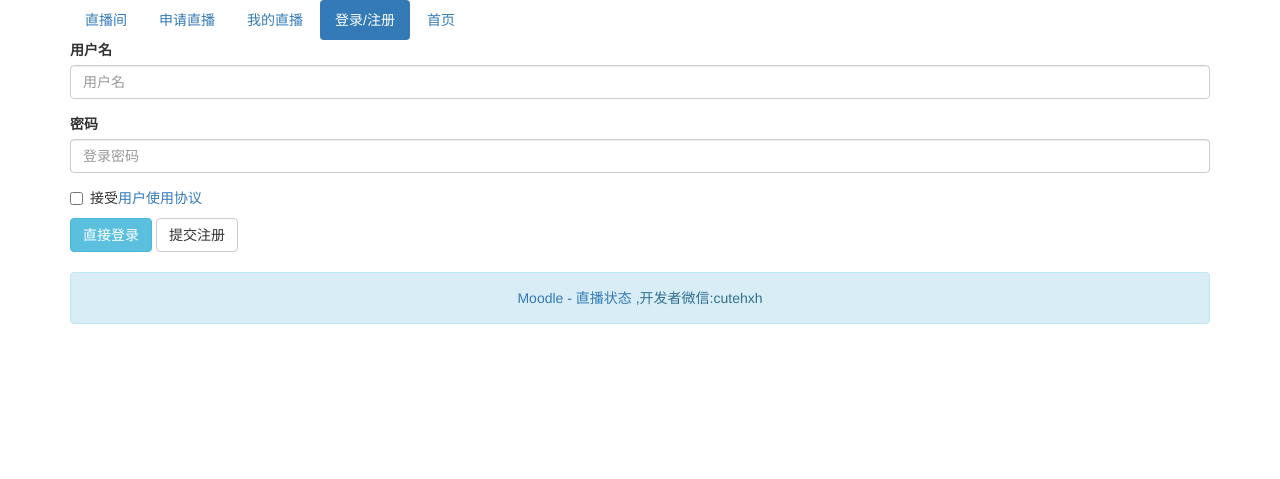
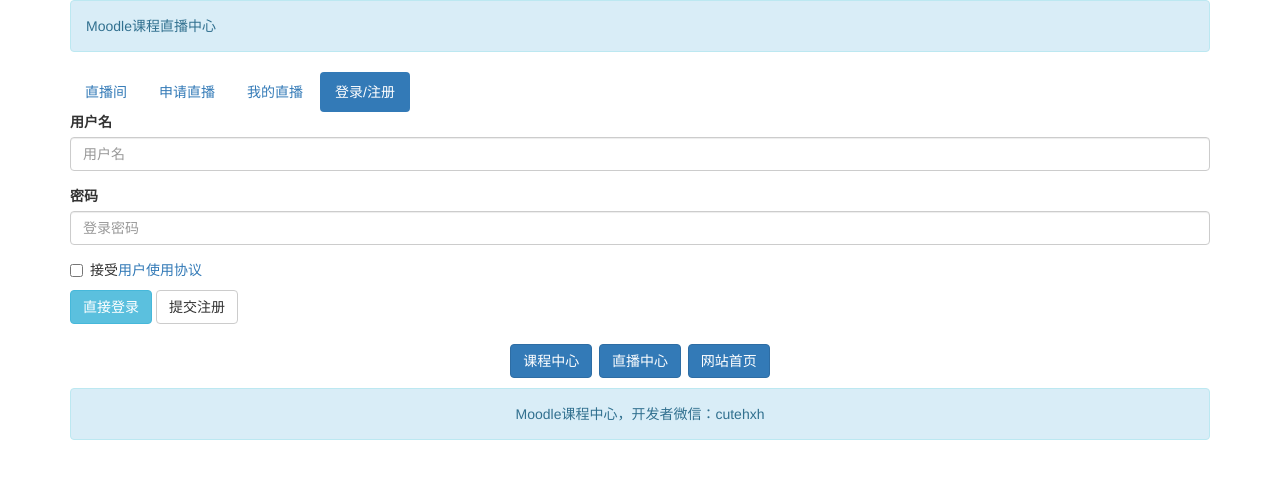
Before and after one commit to hxiaohua/live_php, a PHP site: page /login.php in a window 1280 px wide. Shown: the top 479 px of the page. Run offline with PHP 8.4, Linux system fonts and the light colour scheme.

Commit message:
优化后继续开源

```diff
--- a/asklive.php
+++ b/asklive.php
@@ -17,9 +17,9 @@ if(find_liveroom($user))
 	$Live->user=$user;
 	//输出直播信息
 	$msg="
-	直播间已经开通<br/><br/>
-	推流地址：rtmp://{$_SERVER['HTTP_HOST']}/hls/<br/><br/>
-	推流码：$Live->str<br/><br/>
+	您的直播间信息：<br/><br/>
+	推流地址：rtmp://{$_SERVER['HTTP_HOST']}/hls/<br/>
+	推流码：$Live->str<br/>
 	访问密码：$Live->pass<br/>";
 	require_once("teamplate/msg.php");
 	die();
--- a/lib/db_function.php
+++ b/lib/db_function.php
@@ -3,7 +3,6 @@ function check_login($username,$password){
 		$mysqli=$GLOBALS['mysqli'];
 		$password=md5($password);
 		$sql="select * from user where `username`='{$username}' and `password`='{$password}';";
-		//echo $sql;
 		$obj = mysqli_query( $mysqli, $sql );
 		$num = mysqli_affected_rows($mysqli);
 		if ( $num >= 1 ) {
--- a/lib/db_info.php
+++ b/lib/db_info.php
@@ -2,7 +2,6 @@
 ini_set( "display_errors", "On" );
 //全局变量数据库
 global $mysqli;
-
 #连接数据库
 $db_host="localhost";
 $db_pass="";//修改为实际的数据库密码
--- a/login.php
+++ b/login.php
@@ -1,56 +1,44 @@
 <?php
 
-$Title="登录/注册";
-require_once("teamplate/head.php");
+$Title = "登录/注册";
+require_once( "teamplate/head.php" );
 //检测用户是否登录
-if(!isset($_SESSION['user']))
-	require_once("teamplate/login_form.html");
-if(isset($_POST['login']))
-{
-	//执行用户注册功能
-	$username=$_POST['username'];
-	$password=$_POST['password'];
-	$username=trim($username);
-	$password=trim($password);
-	//var_dump($_POST);
-	require_once("lib/db_info.php");
-	require_once("lib/db_function.php");
-	$username=Add_user($username,$password);
-	if($username)
-	{
-		$_SESSION['user']=$username;
-		header("Location:index.php");
-	}
-	else
-	{
-		$err_msg="注册失败，请重试！";
-	}
+if ( !isset( $_SESSION[ 'user' ] ) )
+  require_once( "teamplate/login_form.html" );
+if ( isset( $_POST[ 'login' ] ) ) {
+  //执行用户注册功能
+  $username = $_POST[ 'username' ];
+  $password = $_POST[ 'password' ];
+  $username = trim( $username );
+  $password = trim( $password );
+  //var_dump($_POST);
+  require_once( "lib/db_info.php" );
+  require_once( "lib/db_function.php" );
+  $username = Add_user( $username, $password );
+  if ( $username ) {
+    $_SESSION[ 'user' ] = $username;
+    header( "Location:index.php" );
+  } else {
+    $err_msg = "注册失败，请重试！";
+  }
+} else if ( isset( $_POST[ 'sign' ] ) ) {
+  //执行用户登录
+  $username = $_POST[ 'username' ];
+  $password = $_POST[ 'password' ];
+  $username = trim( $username );
+  $password = trim( $password );
+  //var_dump($_POST);
+  require_once( "lib/db_info.php" );
+  require_once( "lib/db_function.php" );
+  $username = check_login( $username, $password );
+  if ( $username ) {
+    $_SESSION[ 'user' ] = $username;
+    header( "Location:index.php" );
+  } else {
+    $err_msg = "登录失败，请重试！";
+  }
 }
-else if(isset($_POST['sign']))
-{
-	//执行用户登录
-	$username=$_POST['username'];
-	$password=$_POST['password'];
-	$username=trim($username);
-	$password=trim($password);
-	//var_dump($_POST);
-	require_once("lib/db_info.php");
-	require_once("lib/db_function.php");
-	$username=check_login($username,$password);
-	if($username)
-	{
-		$_SESSION['user']=$username;
-		header("Location:index.php");
-	}
-	else
-	{
-		$err_msg="登录失败，请重试！";
-	}
-}
+if ( isset( $err_msg ) )
+	echo "<div class='alert alert-warning' role='alert'>{$err_msg}</div>";
+require_once( "teamplate/bottom.php" );
 ?>
-<p class="lead">
-<?php if(isset($err_msg)) echo $err_msg;?>
-</p>
-<?php
-require_once("teamplate/bottom.php");
-?>
--- a/mylive.php
+++ b/mylive.php
@@ -16,7 +16,9 @@ $user=$_SESSION['user'];
 $sql="SELECT * FROM `liveroom` WHERE `user`='{$user}'";
 $res = mysqli_query( $conn, $sql );
 $row = mysqli_fetch_array($res, MYSQLI_ASSOC);
-echo "<h3>{$row['name']}</h3>";
+echo "<blockquote>
+  <p> {$row['name']}</p>
+</blockquote>";
 ?>
 <script type="text/javascript" src="bootstrap/clappr.js"></script>
 <div id="player"></div>
--- a/teamplate/bottom.php
+++ b/teamplate/bottom.php
@@ -1,9 +1,8 @@
-<div style="text-align:center">
-<div class="alert alert-info" role="alert">
-<a href="../" target="_blank">Moodle</a> -
-<a href="/stat" target="_blank">直播状态</a>
-,开发者微信:cutehxh
-</div>
+<div class="text-center">
+  <h3> <a href="../course/wx" class="btn btn-primary">课程中心</a>
+	  <a href="../live" class="btn btn-primary" target="_blank">直播中心</a>
+	  <a href="../" class="btn btn-primary">网站首页</a> </h3>
+  <div class="alert alert-info" role="alert"> Moodle课程中心，开发者微信：cutehxh </div>
 </div>
 </div>
 </body>
--- a/teamplate/head.php
+++ b/teamplate/head.php
@@ -2,17 +2,14 @@
 ini_set( "display_errors", "On" );
 session_start();
 //启用session检测用户登录状态
-$url=basename($_SERVER['REQUEST_URI']);
+$url = basename( $_SERVER[ 'REQUEST_URI' ] );
 //获取访问的URL页面
-if(isset($_SESSION['user']))
-{
-	$user_url="my.php";
-	$user_tit="个人中心";
-}
-else
-{
-	$user_url="login.php";
-	$user_tit="登录/注册";
+if ( isset( $_SESSION[ 'user' ] ) ) {
+  $user_url = "my.php";
+  $user_tit = "个人中心";
+} else {
+  $user_url = "login.php";
+  $user_tit = "登录/注册";
 }
 ?>
 <!DOCTYPE html>
@@ -27,10 +24,10 @@ else
 </head>
 <body>
 <div class="container">
+<div class="alert alert-info" role="alert"> Moodle课程直播中心 </div>
 <ul class="nav nav-pills">
   <li role="presentation" class="<?php if($url=="index.php") echo "active";?>"><a href="index.php">直播间</a></li>
   <li role="presentation" class="<?php if($url=="asklive.php") echo "active";?>"><a href="asklive.php">申请直播</a></li>
   <li role="presentation" class="<?php if($url=="mylive.php") echo "active";?>"><a href="mylive.php">我的直播</a></li>
   <li role="presentation" class="<?php if($url=="{$user_url}") echo "active";?>"><a href="<?php echo $user_url;?>"><?php echo $user_tit;?></a></li>
-	<li role="presentation" class=""><a href="../">首页</a></li>
 </ul>
```
Also changed, not shown: index.php (+4 -6 lines), live_view.php (+18 -18 lines), teamplate/msg.php (+8 -7 lines), README.md. Lines whose indentation alone changed are shown as unchanged.
